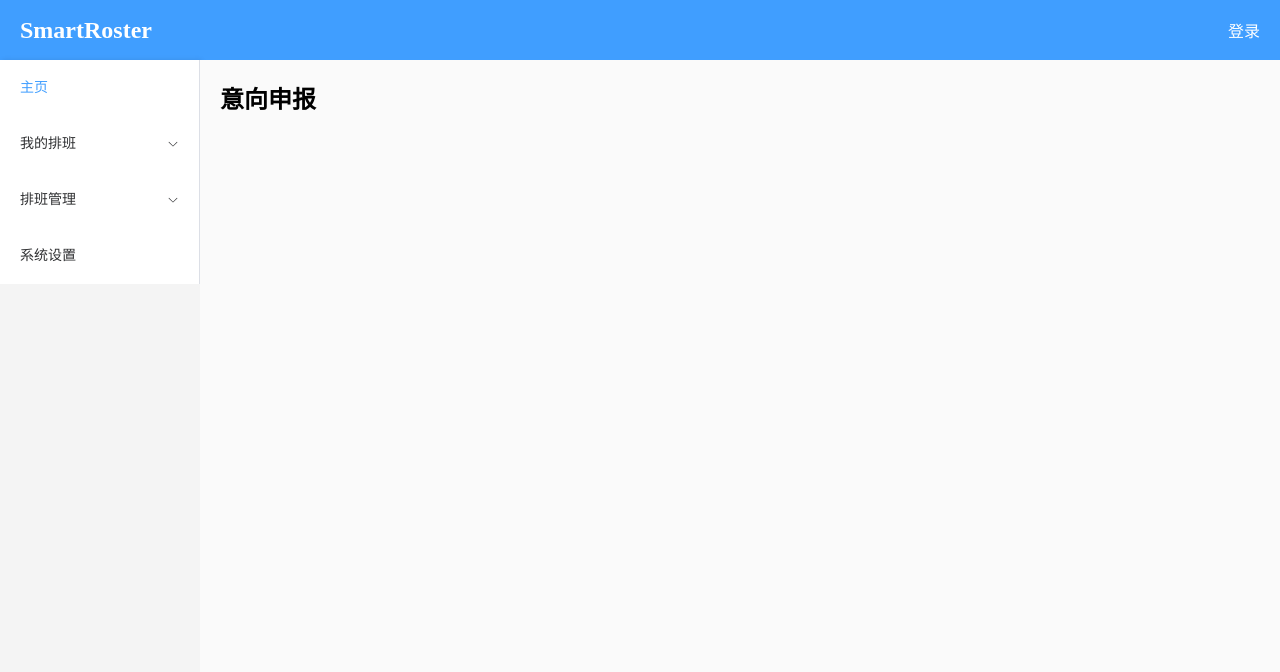
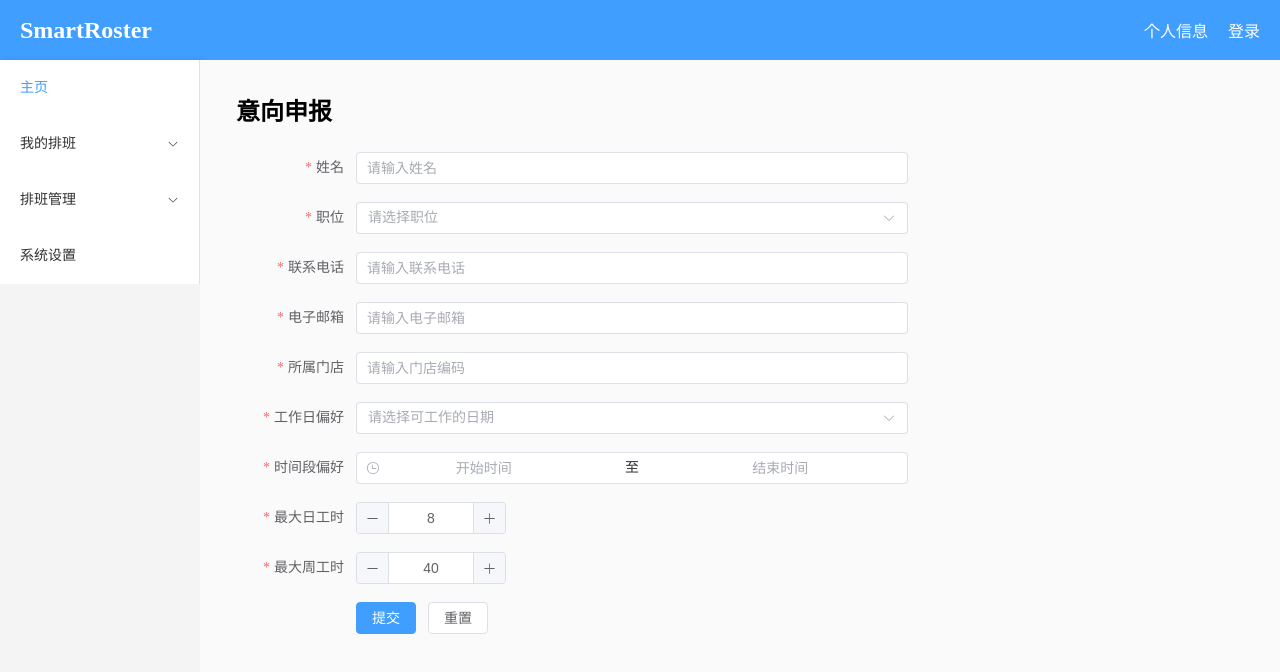
Before and after one commit to zzy-repo/SmartRoster, a Vue app: page /schedule/preference in a window 1280 px wide. Shown: the top 672 px of the page. Built offline with nearby package versions, Linux system fonts and the light colour scheme.

Commit message:
feat(router): 添加用户个人信息页面路由
在路由配置中添加了 `/profile` 路径，并创建了 `Profile.vue` 页面组件。同时，在 `Layout.vue` 中更新了导航栏，添加了指向个人信息页面的链接。

```diff
--- a/src/client/components/Layout.vue
+++ b/src/client/components/Layout.vue
@@ -43,7 +43,10 @@ const menuItems = [
     <el-container style="height: 100vh;">
       <el-header style="background-color: #409EFF; color: white; display: flex; align-items: center; justify-content: space-between; padding: 0 20px;">
         <h1 style="font-size: 24px; margin: 0;">SmartRoster</h1>
-        <router-link to="/login" style="color: white; text-decoration: none;">登录</router-link>
+        <div class="header-right">
+          <router-link to="/profile" style="color: white; text-decoration: none; margin-right: 20px;">个人信息</router-link>
+          <router-link to="/login" style="color: white; text-decoration: none;">登录</router-link>
+        </div>
       </el-header>
       <el-container>
         <el-aside width="200px" style="background-color: #f4f4f4; box-shadow: 2px 0 5px rgba(0, 0, 0, 0.1);">
@@ -59,5 +62,8 @@ const menuItems = [
 </template>
 
 <style scoped>
-/* 可以在这里添加更多自定义样式 */
+.header-right {
+  display: flex;
+  align-items: center;
+}
 </style>
--- a/src/client/router/index.ts
+++ b/src/client/router/index.ts
@@ -31,6 +31,11 @@ const routes = [
       },
     ],
   },
+
+  {
+    path: '/profile',
+    component: () => import('../views/Profile.vue'),
+  },
   {
     path: '/login',
     component: () => import('../components/Login.vue'),
--- /dev/null
+++ b/src/client/views/Profile.vue
@@ -0,0 +1,63 @@
+<script setup lang="ts">
+import { ref } from 'vue';
+
+const userInfo = ref({
+  name: '张三',
+  department: '内科',
+  position: '主治医师',
+  email: 'zhangsan@example.com',
+  phone: '13800138000'
+});
+</script>
+
+<template>
+  <div class="profile-container">
+    <el-card class="profile-card">
+      <template #header>
+        <div class="card-header">
+          <h2>个人信息</h2>
+        </div>
+      </template>
+
+      <el-form label-width="100px">
+        <el-form-item label="姓名">
+          <el-input v-model="userInfo.name" disabled />
+        </el-form-item>
+        <el-form-item label="科室">
+          <el-input v-model="userInfo.department" disabled />
+        </el-form-item>
+        <el-form-item label="职位">
+          <el-input v-model="userInfo.position" disabled />
+        </el-form-item>
+        <el-form-item label="邮箱">
+          <el-input v-model="userInfo.email" />
+        </el-form-item>
+        <el-form-item label="电话">
+          <el-input v-model="userInfo.phone" />
+        </el-form-item>
+
+        <el-form-item>
+          <el-button type="primary">保存修改</el-button>
+        </el-form-item>
+      </el-form>
+    </el-card>
+  </div>
+</template>
+
+<style scoped>
+.profile-container {
+  max-width: 800px;
+  margin: 0 auto;
+  padding: 20px;
+}
+
+.profile-card {
+  margin-top: 20px;
+}
+
+.card-header {
+  display: flex;
+  justify-content: space-between;
+  align-items: center;
+}
+</style>
--- a/src/client/views/schedule/Preference.vue
+++ b/src/client/views/schedule/Preference.vue
@@ -1,5 +1,149 @@
 <template>
-  <div>
-    <h2>意向申报</h2>
+  <div class="p-4">
+    <h2 class="text-2xl font-bold mb-6">意向申报</h2>
+
+    <el-form
+      ref="formRef"
+      :model="form"
+      :rules="rules"
+      label-width="120px"
+      class="max-w-2xl"
+    >
+      <!-- 基本信息 -->
+      <el-form-item label="姓名" prop="name">
+        <el-input v-model="form.name" placeholder="请输入姓名" />
+      </el-form-item>
+
+      <el-form-item label="职位" prop="position">
+        <el-select v-model="form.position" placeholder="请选择职位">
+          <el-option label="店长" value="店长" />
+          <el-option label="店员" value="店员" />
+          <el-option label="收银员" value="收银员" />
+        </el-select>
+      </el-form-item>
+
+      <el-form-item label="联系电话" prop="phone">
+        <el-input v-model="form.phone" placeholder="请输入联系电话" />
+      </el-form-item>
+
+      <el-form-item label="电子邮箱" prop="email">
+        <el-input v-model="form.email" placeholder="请输入电子邮箱" />
+      </el-form-item>
+
+      <el-form-item label="所属门店" prop="store">
+        <el-input v-model="form.store" placeholder="请输入门店编码" />
+      </el-form-item>
+
+      <!-- 工作偏好设置 -->
+      <el-form-item label="工作日偏好" prop="workday_pref">
+        <el-select
+          v-model="form.workday_pref"
+          multiple
+          placeholder="请选择可工作的日期"
+        >
+          <el-option
+            v-for="(day, index) in weekDays"
+            :key="index"
+            :label="day"
+            :value="index"
+          />
+        </el-select>
+      </el-form-item>
+
+      <el-form-item label="时间段偏好" prop="time_pref">
+        <el-time-picker
+          v-model="form.time_pref"
+          is-range
+          range-separator="至"
+          start-placeholder="开始时间"
+          end-placeholder="结束时间"
+          format="HH:mm"
+        />
+      </el-form-item>
+
+      <el-form-item label="最大日工时" prop="max_daily_hours">
+        <el-input-number
+          v-model="form.max_daily_hours"
+          :min="0"
+          :max="24"
+          placeholder="请输入最大日工作时长"
+        />
+      </el-form-item>
+
+      <el-form-item label="最大周工时" prop="max_weekly_hours">
+        <el-input-number
+          v-model="form.max_weekly_hours"
+          :min="0"
+          :max="168"
+          placeholder="请输入最大周工作时长"
+        />
+      </el-form-item>
+
+      <el-form-item>
+        <el-button type="primary" @click="submitForm">提交</el-button>
+        <el-button @click="resetForm">重置</el-button>
+      </el-form-item>
+    </el-form>
   </div>
 </template>
+
+<script setup>
+import { ref, reactive } from 'vue'
+import { ElMessage } from 'element-plus'
+
+const weekDays = ['周一', '周二', '周三', '周四', '周五', '周六', '周日']
+
+const formRef = ref(null)
+
+const form = reactive({
+  name: '',
+  position: '',
+  phone: '',
+  email: '',
+  store: '',
+  workday_pref: [],
+  time_pref: [],
+  max_daily_hours: 8,
+  max_weekly_hours: 40
+})
+
+// 表单验证规则
+const rules = {
+  name: [{ required: true, message: '请输入姓名', trigger: 'blur' }],
+  position: [{ required: true, message: '请选择职位', trigger: 'change' }],
+  phone: [
+    { required: true, message: '请输入联系电话', trigger: 'blur' },
+    { pattern: /^1[3-9]\d{9}$/, message: '请输入正确的手机号码', trigger: 'blur' }
+  ],
+  email: [
+    { required: true, message: '请输入邮箱', trigger: 'blur' },
+    { type: 'email', message: '请输入正确的邮箱格式', trigger: 'blur' }
+  ],
+  store: [{ required: true, message: '请输入门店编码', trigger: 'blur' }],
+  workday_pref: [{ required: true, message: '请选择工作日偏好', trigger: 'change' }],
+  time_pref: [{ required: true, message: '请选择时间段偏好', trigger: 'change' }],
+  max_daily_hours: [{ required: true, message: '请输入最大日工作时长', trigger: 'blur' }],
+  max_weekly_hours: [{ required: true, message: '请输入最大周工作时长', trigger: 'blur' }]
+}
+
+// 提交表单
+const submitForm = async () => {
+  if (!formRef.value) return
+
+  await formRef.value.validate((valid, fields) => {
+    if (valid) {
+      // TODO: 这里添加提交到后端的逻辑
+      ElMessage.success('提交成功')
+      console.log('submit form:', form)
+    } else {
+      console.error('表单验证失败:', fields)
+    }
+  })
+}
+
+// 重置表单
+const resetForm = () => {
+  if (!formRef.value) return
+  formRef.value.resetFields()
+}
+</script>
```
